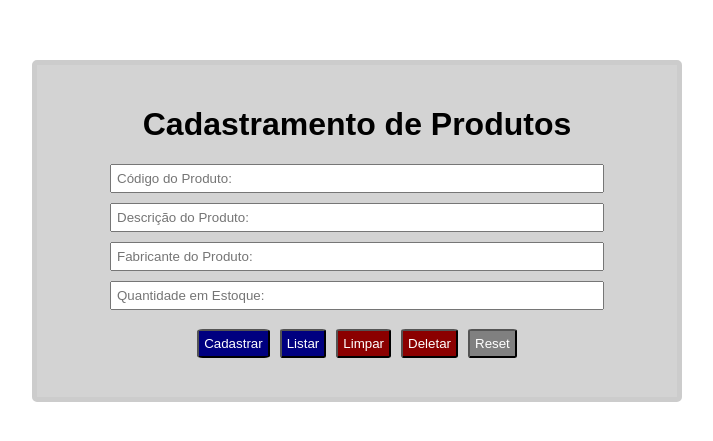
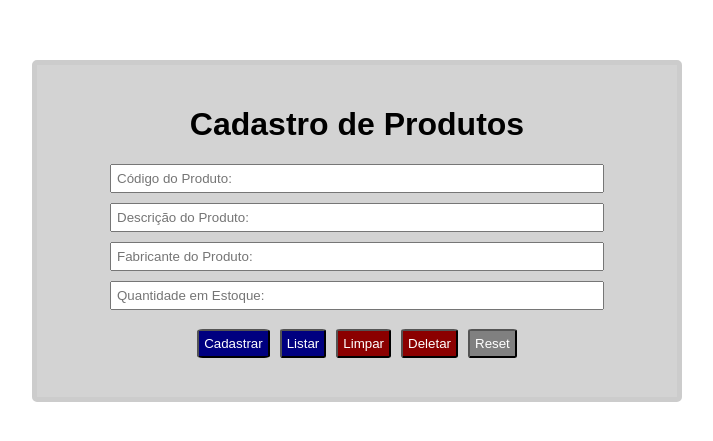
Before and after one commit to edugmenes/product-registration, a plain HTML site: page index.html in a window 1280 px wide. Shown: the part 177-618 px from the top of the page, without its empty margins (283-996 px from the left). Drawn offline with Linux system fonts and the light colour scheme.

Commit message:
Details: - Changed CRUD title

```diff
--- a/index.html
+++ b/index.html
@@ -10,7 +10,7 @@
 
 <body>
     <div id="registro">
-        <h1>Cadastramento de Produtos</h1>
+        <h1>Cadastro de Produtos</h1>
         <input type="number" id="codigoProduto" placeholder="Código do Produto:">
         <input type="text" id="descricaoProduto" placeholder="Descrição do Produto:">
         <input type="text" id="fabricanteProduto" placeholder="Fabricante do Produto:">
```
